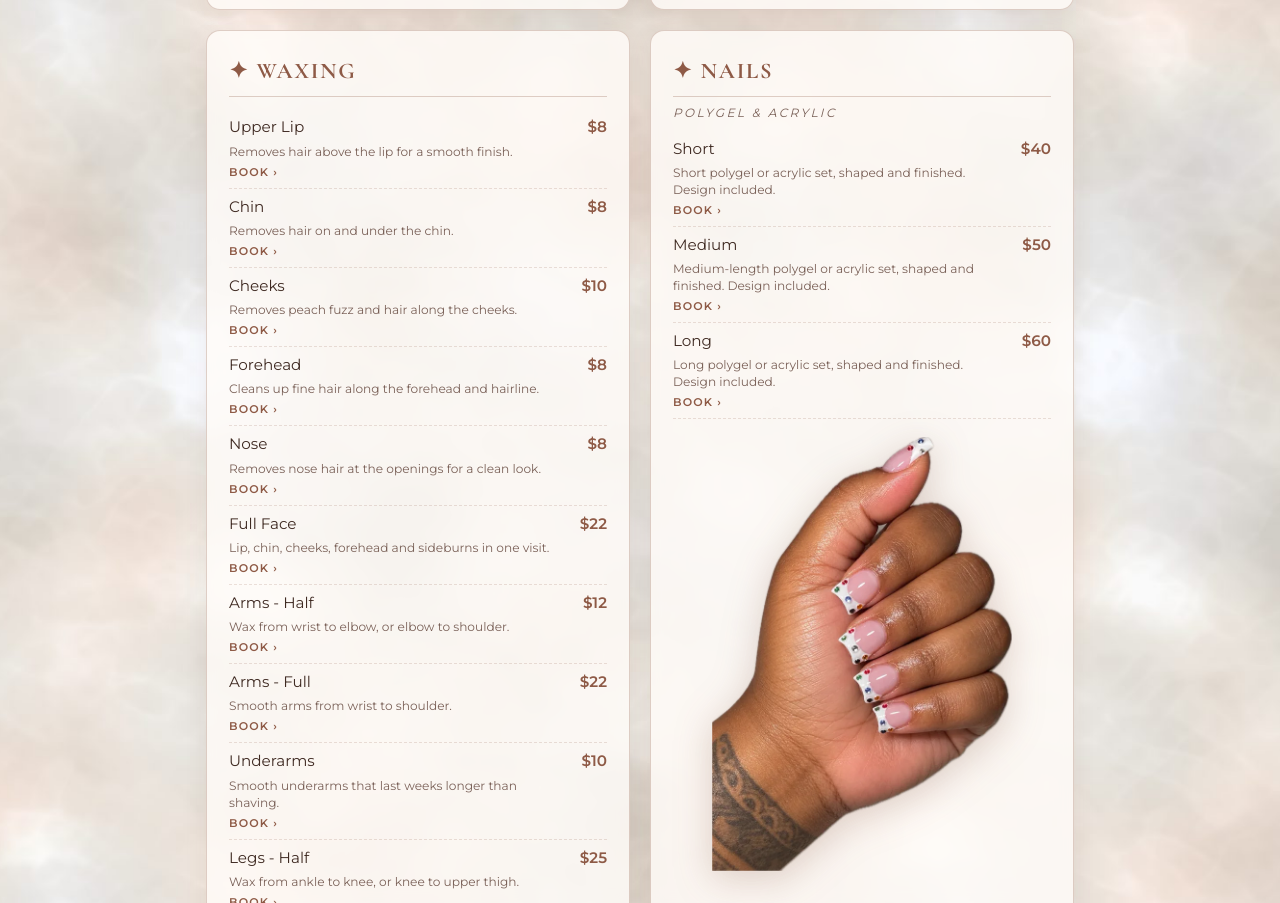
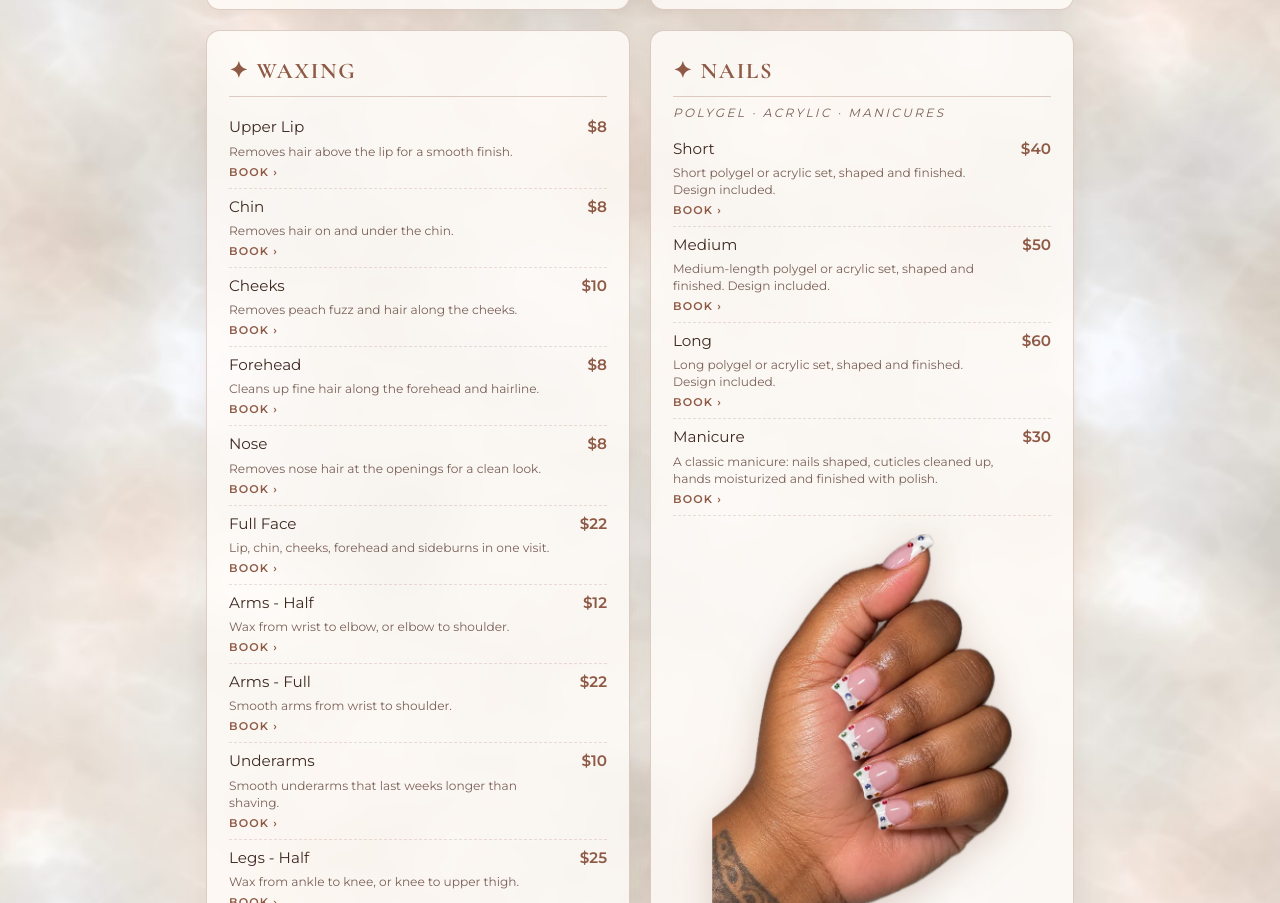
Before and after one commit to evy809-cloud/Booking, a plain HTML site: page index.html in a window 1280 px wide. Shown: the part 6375-7278 px from the top of the page. Drawn offline with nearby package versions, Linux system fonts and the light colour scheme.

Commit message:
Add Manicure ($30) under Nails
Co-Authored-By: Claude Opus 5.5 <noreply@anthropic.com>
Claude-Session: https://claude.ai/code/session_01DKHc7hym3ArJFyNTXKn3i4

```diff
--- a/index.html
+++ b/index.html
@@ -712,8 +712,8 @@
       ["Legs - Half", 25, "Wax from ankle to knee, or knee to upper thigh."], ["Legs - Full", 35, "Smooth legs from ankle to upper thigh."], ["Stomach", 15, "Removes hair on the stomach and belly line."], ["Back/Chest", 25, "Removes hair across the back or chest."],
       ["Back/Neck", 20, "Cleans up the back of the neck and upper back."], ["Bikini Basic", 18, "Cleans up the bikini line, outside the panty line."], ["Brazilian", 60, "Removes hair from the front, in between and back. A small strip can be left if you like."], ["Hollywood", 70, "Removes all hair from the front, in between and back, for completely smooth skin."]
     ]},
-    { cat: "✦ NAILS", group: "NAILS", photo: "nails.webp", note: "Polygel &amp; Acrylic", prefix: "Polygel/Acrylic Nails - ", items: [
-      ["Short", 40, "Short polygel or acrylic set, shaped and finished. Design included."], ["Medium", 50, "Medium-length polygel or acrylic set, shaped and finished. Design included."], ["Long", 60, "Long polygel or acrylic set, shaped and finished. Design included."]
+    { cat: "✦ NAILS", group: "NAILS", photo: "nails.webp", note: "Polygel · Acrylic · Manicures", prefix: "Polygel/Acrylic Nails - ", items: [
+      ["Short", 40, "Short polygel or acrylic set, shaped and finished. Design included."], ["Medium", 50, "Medium-length polygel or acrylic set, shaped and finished. Design included."], ["Long", 60, "Long polygel or acrylic set, shaped and finished. Design included."], ["Manicure", 30, "A classic manicure: nails shaped, cuticles cleaned up, hands moisturized and finished with polish.", "Manicure"]
     ]},
     { cat: "✦ LIPS", group: "LIPS", items: [
       ["Semi-Permanent Lip Liner Tint", 25, "A soft tint traced around your lips for a defined, natural-looking liner that lasts up to 2 weeks. No more drawing on lip liner every day."]
@@ -765,9 +765,10 @@
       }
     } else {
       const pre = s.prefix || "";
-      s.items.forEach(([n, p, tip]) => {
-        html += itemRow(n, p, tip, `${pre}${n}`);
-        og.appendChild(new Option(`${pre}${n} ($${p})`, `${pre}${n}`));
+      s.items.forEach(([n, p, tip, book]) => {
+        const bk = book || `${pre}${n}`;
+        html += itemRow(n, p, tip, bk);
+        og.appendChild(new Option(`${bk} ($${p})`, bk));
       });
     }
     if (s.benefitGroups) {
```
